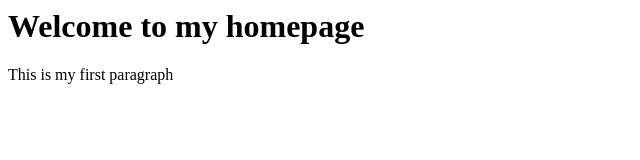
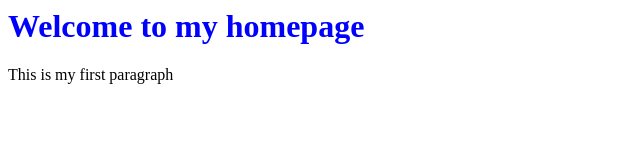
Before and after one commit to bang07112004/website, a plain HTML site: page index.html in a window 1280 px wide. Shown: the whole page, without its empty margins (0-640 px from the left). Drawn offline with Linux system fonts and the light colour scheme.

Commit message:
Update index.html

```diff
--- a/index.html
+++ b/index.html
@@ -1,7 +1,7 @@
 <html>
    <head><title>Page Title</title></head>
    <body>
-       <h1>Welcome to my homepage</h1>
+       <h1 style="color:blue; ">Welcome to my homepage</h1>
        <p>This is my first paragraph</p>
    </body>
 </html>
```
